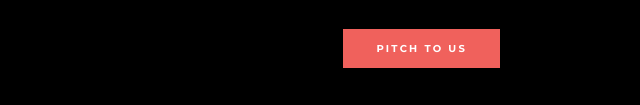
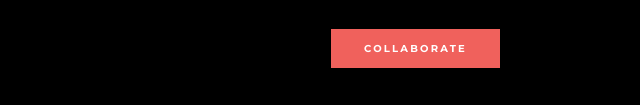
Before and after one commit to media119/ddcollab, a plain HTML site: page dd-collaborate.html in a window 1280 px wide. Shown: the part 2021-2126 px from the top of the page, 640-1280 px from the left. Drawn offline with Linux system fonts and the light colour scheme.

Commit message:
Update footer link text in dd-collaborate.html and index.html from "Pitch to Us" to "Collaborate" for improved clarity and consistency.

```diff
--- a/dd-collaborate.html
+++ b/dd-collaborate.html
@@ -371,7 +371,7 @@
 
   <div class="footer-bottom">
     <span class="footer-copy">© 2025 Decoding Draupadi. All rights reserved.</span>
-    <a href="dd-collab-form.html" class="footer-cta-btn">Pitch to Us</a>
+    <a href="dd-collab-form.html" class="footer-cta-btn">Collaborate</a>
   </div>
 </footer>
 
```
Also changed, not shown: index.html (+1 -1 lines).
